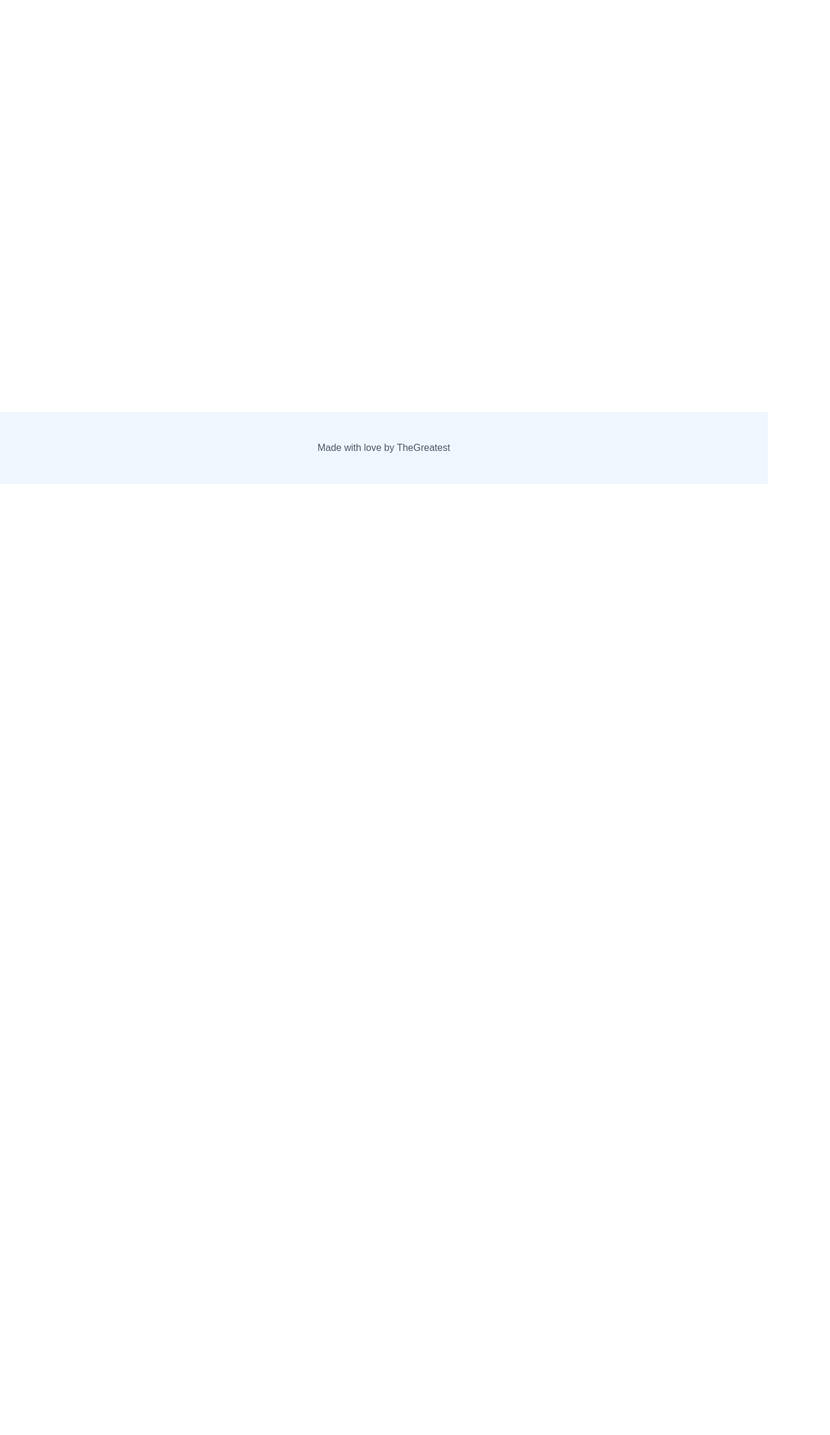
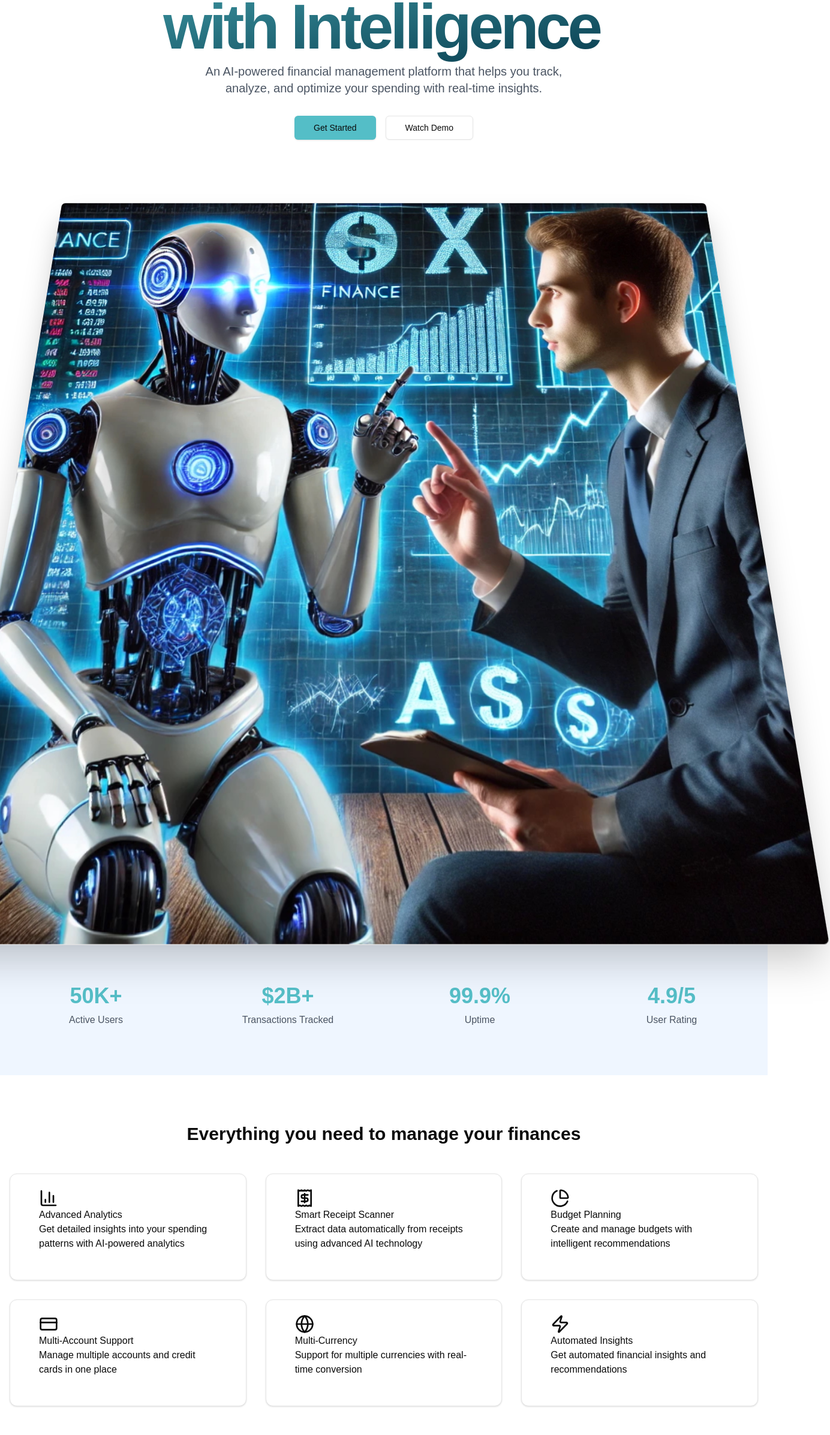
Before and after one commit to 1TheGreatest/savvy-cent, a Next.js app: page / in a window 1280 px wide. Shown: the part 273-2666 px from the top of the page at 60% size, 1384 px wide, since content can reach past the window. Before the commit the page ends 1080 px from the top, so only its background shows below. Built offline with nearby package versions, Linux system fonts and the light colour scheme; no server answers.

Commit message:
stats section done

```diff
--- a/app/globals.css
+++ b/app/globals.css
@@ -70,3 +70,26 @@
     @apply bg-background text-foreground;
   }
 }
+
+@layer utilities {
+  .gradient {
+    @apply bg-gradient-to-br from-primary to-secondary;
+  }
+  .gradient-title {
+    @apply gradient font-extrabold tracking-tighter pr-2 pb-2 text-transparent bg-clip-text;
+  }
+}
+
+.hero-image-wrapper {
+  perspective: 1000px;
+}
+
+.hero-image {
+  transform: rotateX(15deg) scale(1);
+  transition: transform 0.5s ease-out;
+  will-change: transform;
+}
+
+.hero-image.scrolled {
+  transform: rotateX(0deg) scale(1) translateY(40px);
+}
--- a/app/page.tsx
+++ b/app/page.tsx
@@ -1,10 +1,46 @@
-import { Button } from "@/components/ui/button";
+import Hero from "@/components/hero";
+import { Card, CardContent } from "@/components/ui/card";
+import { featuresData, statsData } from "@/data/landing";
 import Image from "next/image";
 
 export default function Home() {
   return (
     <div className="mt-40">
-      <Button>Go Home</Button>
+      <Hero />
+
+      <section className="py-20 bg-blue-50">
+        <div className="container mx-auto px-4">
+          <div className="grid grid-cols-2 md:grid-cols-4 gap-8">
+            {statsData.map((stat, index) => (
+              <div key={index} className="text-center">
+                <div className="text-4xl font-bold text-primary mb-2">
+                  {stat.value}
+                </div>
+                <div className="text-gray-600">{stat.label}</div>
+              </div>
+            ))}
+          </div>
+        </div>
+      </section>
+
+      <section className="py-20">
+        <div className="container mx-auto px-4">
+          <h2 className="text-3xl font-bold text-center mb-12">
+            Everything you need to manage your finances
+          </h2>
+          <div className="grid grid-cols-1 md:grid-cols-2 lg:grid-cols-3 gap-8">
+            {featuresData.map((feature, index) => (
+              <Card key={index} className="p-6">
+                <CardContent>
+                  {feature.icon}
+                  <h3>{feature.title}</h3>
+                  <p>{feature.description}</p>
+                </CardContent>
+              </Card>
+            ))}
+          </div>
+        </div>
+      </section>
     </div>
   );
 }
--- a/components/header.tsx
+++ b/components/header.tsx
@@ -2,7 +2,6 @@
   SignedIn,
   SignedOut,
   SignInButton,
-  SignUpButton,
   UserButton,
 } from "@clerk/nextjs";
 import React from "react";
--- /dev/null
+++ b/components/hero.tsx
@@ -0,0 +1,73 @@
+"use client";
+import Link from "next/link";
+import React, { useEffect, useRef } from "react";
+import { Button } from "./ui/button";
+import Image from "next/image";
+
+const Hero = () => {
+  const imageRef = useRef<HTMLDivElement | null>(null);
+
+  useEffect(() => {
+    const imageElement = imageRef.current;
+    if (!imageElement) return;
+
+    const handleScroll = () => {
+      const scrollPosition = window.scrollY;
+      const scrollThreshold = 100;
+
+      if (scrollPosition > scrollThreshold) {
+        imageElement.classList.add("scrolled");
+        return;
+      } else {
+        imageElement.classList.remove("scrolled");
+      }
+    };
+    window.addEventListener("scroll", handleScroll);
+
+    return () => window.removeEventListener("scroll", handleScroll);
+  }, []);
+
+  return (
+    <div className="pb-20 px-4">
+      <div className="container mx-auto text-center">
+        <h1 className="text-5xl md:text-8xl lg:text-[105px] pb-6 gradient-title">
+          Manage Your Finances <br /> with Intelligence
+        </h1>
+        <p className="text-xl text-gray-600 mb-8 max-w-2xl mx-auto">
+          An AI-powered financial management platform that helps you track,
+          analyze, and optimize your spending with real-time insights.
+        </p>
+
+        <div className="flex justify-center space-x-4">
+          <Link href="/dashboard">
+            <Button size="lg" className="px-8">
+              Get Started
+            </Button>
+          </Link>
+          <Link href="https://www.onlinedubaivisa.com">
+            <Button size="lg" variant="outline" className="px-8">
+              Watch Demo
+            </Button>
+          </Link>
+        </div>
+
+        <div className="hero-image-wrapper ">
+          <div ref={imageRef} className="hero-image">
+            <Image
+              src="/banner.jpeg"
+              width={1280}
+              height={720}
+              alt="Dashboard Preview"
+              className="rounded-lg shadow-2xl border mx-auto"
+              priority
+            />
+          </div>
+        </div>
+
+
+      </div>
+    </div>
+  );
+};
+
+export default Hero;
--- /dev/null
+++ b/data/landing.jsx
@@ -0,0 +1,111 @@
+import {
+  BarChart3,
+  Receipt,
+  PieChart,
+  CreditCard,
+  Globe,
+  Zap,
+} from "lucide-react";
+
+// Stats Data
+export const statsData = [
+  {
+    value: "50K+",
+    label: "Active Users",
+  },
+  {
+    value: "$2B+",
+    label: "Transactions Tracked",
+  },
+  {
+    value: "99.9%",
+    label: "Uptime",
+  },
+  {
+    value: "4.9/5",
+    label: "User Rating",
+  },
+];
+
+// Features Data
+export const featuresData = [
+  {
+    icon: <BarChart3 className="h-8 w-8 text-blue-600" />,
+    title: "Advanced Analytics",
+    description:
+      "Get detailed insights into your spending patterns with AI-powered analytics",
+  },
+  {
+    icon: <Receipt className="h-8 w-8 text-blue-600" />,
+    title: "Smart Receipt Scanner",
+    description:
+      "Extract data automatically from receipts using advanced AI technology",
+  },
+  {
+    icon: <PieChart className="h-8 w-8 text-blue-600" />,
+    title: "Budget Planning",
+    description: "Create and manage budgets with intelligent recommendations",
+  },
+  {
+    icon: <CreditCard className="h-8 w-8 text-blue-600" />,
+    title: "Multi-Account Support",
+    description: "Manage multiple accounts and credit cards in one place",
+  },
+  {
+    icon: <Globe className="h-8 w-8 text-blue-600" />,
+    title: "Multi-Currency",
+    description: "Support for multiple currencies with real-time conversion",
+  },
+  {
+    icon: <Zap className="h-8 w-8 text-blue-600" />,
+    title: "Automated Insights",
+    description: "Get automated financial insights and recommendations",
+  },
+];
+
+// How It Works Data
+export const howItWorksData = [
+  {
+    icon: <CreditCard className="h-8 w-8 text-blue-600" />,
+    title: "1. Create Your Account",
+    description:
+      "Get started in minutes with our simple and secure sign-up process",
+  },
+  {
+    icon: <BarChart3 className="h-8 w-8 text-blue-600" />,
+    title: "2. Track Your Spending",
+    description:
+      "Automatically categorize and track your transactions in real-time",
+  },
+  {
+    icon: <PieChart className="h-8 w-8 text-blue-600" />,
+    title: "3. Get Insights",
+    description:
+      "Receive AI-powered insights and recommendations to optimize your finances",
+  },
+];
+
+// Testimonials Data
+export const testimonialsData = [
+  {
+    name: "Sarah Johnson",
+    role: "Small Business Owner",
+    image: "https://randomuser.me/api/portraits/women/75.jpg",
+    quote:
+      "Welth has transformed how I manage my business finances. The AI insights have helped me identify cost-saving opportunities I never knew existed.",
+  },
+  {
+    name: "Michael Chen",
+    role: "Freelancer",
+    image: "https://randomuser.me/api/portraits/men/75.jpg",
+    quote:
+      "The receipt scanning feature saves me hours each month. Now I can focus on my work instead of manual data entry and expense tracking.",
+  },
+  {
+    name: "Emily Rodriguez",
+    role: "Financial Advisor",
+    image: "https://randomuser.me/api/portraits/women/74.jpg",
+    quote:
+      "I recommend Welth to all my clients. The multi-currency support and detailed analytics make it perfect for international investors.",
+  },
+];
--- a/tailwind.config.ts
+++ b/tailwind.config.ts
@@ -10,53 +10,55 @@
   theme: {
     extend: {
       colors: {
-  			background: 'hsl(var(--background))',
-  			foreground: 'hsl(var(--foreground))',
+        primary: "#54bec7",
+        secondary: "#002f42",
+        background: "hsl(var(--background))",
+        foreground: "hsl(var(--foreground))",
         card: {
-  				DEFAULT: 'hsl(var(--card))',
-  				foreground: 'hsl(var(--card-foreground))'
+          DEFAULT: "hsl(var(--card))",
+          foreground: "hsl(var(--card-foreground))",
         },
         popover: {
-  				DEFAULT: 'hsl(var(--popover))',
-  				foreground: 'hsl(var(--popover-foreground))'
+          DEFAULT: "hsl(var(--popover))",
+          foreground: "hsl(var(--popover-foreground))",
         },
-  			primary: {
-  				DEFAULT: 'hsl(var(--primary))',
-  				foreground: 'hsl(var(--primary-foreground))'
-  			},
-  			secondary: {
-  				DEFAULT: 'hsl(var(--secondary))',
-  				foreground: 'hsl(var(--secondary-foreground))'
-  			},
+        //    primary: {
+        //      DEFAULT: "hsl(var(--primary))",
+        //      foreground: "hsl(var(--primary-foreground))",
+        //    },
+        //    secondary: {
+        //      DEFAULT: "hsl(var(--secondary))",
+        //      foreground: "hsl(var(--secondary-foreground))",
+        //    },
         muted: {
-  				DEFAULT: 'hsl(var(--muted))',
-  				foreground: 'hsl(var(--muted-foreground))'
+          DEFAULT: "hsl(var(--muted))",
+          foreground: "hsl(var(--muted-foreground))",
         },
         accent: {
-  				DEFAULT: 'hsl(var(--accent))',
-  				foreground: 'hsl(var(--accent-foreground))'
+          DEFAULT: "hsl(var(--accent))",
+          foreground: "hsl(var(--accent-foreground))",
         },
         destructive: {
-  				DEFAULT: 'hsl(var(--destructive))',
-  				foreground: 'hsl(var(--destructive-foreground))'
+          DEFAULT: "hsl(var(--destructive))",
+          foreground: "hsl(var(--destructive-foreground))",
         },
-  			border: 'hsl(var(--border))',
-  			input: 'hsl(var(--input))',
-  			ring: 'hsl(var(--ring))',
+        border: "hsl(var(--border))",
+        input: "hsl(var(--input))",
+        ring: "hsl(var(--ring))",
         chart: {
-  				'1': 'hsl(var(--chart-1))',
-  				'2': 'hsl(var(--chart-2))',
-  				'3': 'hsl(var(--chart-3))',
-  				'4': 'hsl(var(--chart-4))',
-  				'5': 'hsl(var(--chart-5))'
-  			}
+          "1": "hsl(var(--chart-1))",
+          "2": "hsl(var(--chart-2))",
+          "3": "hsl(var(--chart-3))",
+          "4": "hsl(var(--chart-4))",
+          "5": "hsl(var(--chart-5))",
+        },
       },
       borderRadius: {
-  			lg: 'var(--radius)',
-  			md: 'calc(var(--radius) - 2px)',
-  			sm: 'calc(var(--radius) - 4px)'
-  		}
-  	}
+        lg: "var(--radius)",
+        md: "calc(var(--radius) - 2px)",
+        sm: "calc(var(--radius) - 4px)",
+      },
+    },
   },
   plugins: [require("tailwindcss-animate")],
 } satisfies Config;
--- a/tsconfig.json
+++ b/tsconfig.json
@@ -22,6 +22,6 @@
       "@/*": ["./*"]
     }
   },
-  "include": ["next-env.d.ts", "**/*.ts", "**/*.tsx", ".next/types/**/*.ts"],
+  "include": ["next-env.d.ts", "**/*.ts", "**/*.tsx", ".next/types/**/*.ts", "data/landing.jsx"],
   "exclude": ["node_modules"]
 }
```
Also changed, not shown: public/banner.jpeg (added), public/bannerr.jpeg (added). Lines whose indentation alone changed are shown as unchanged.
